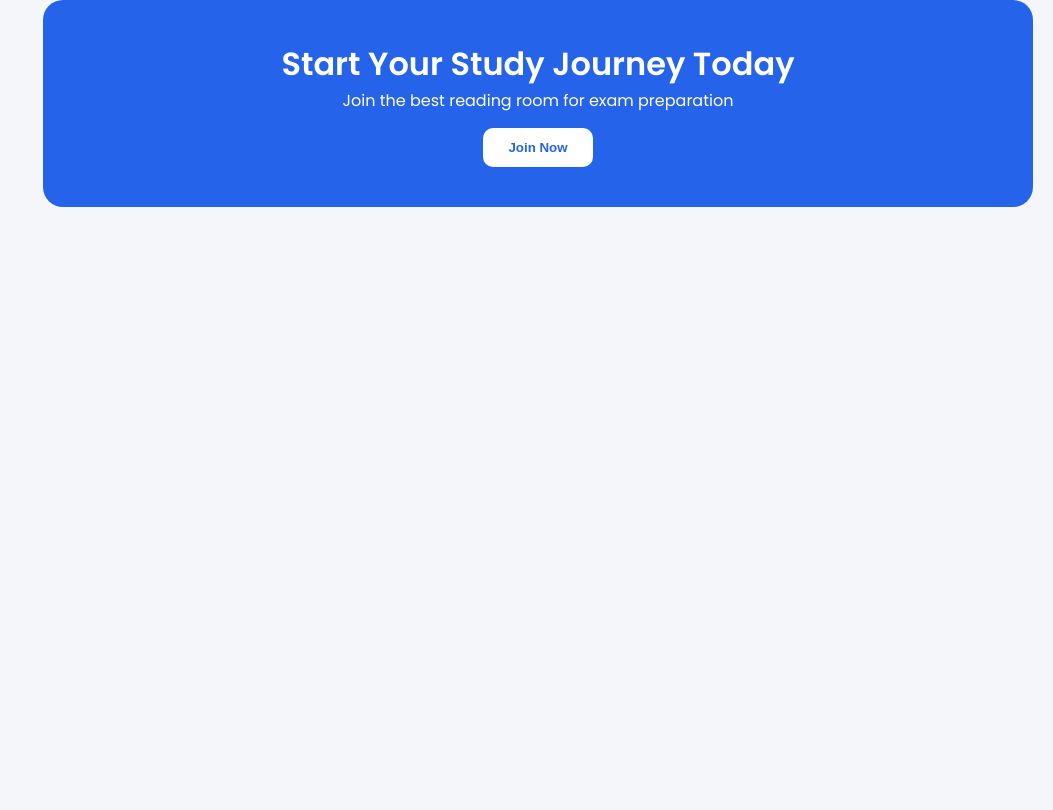
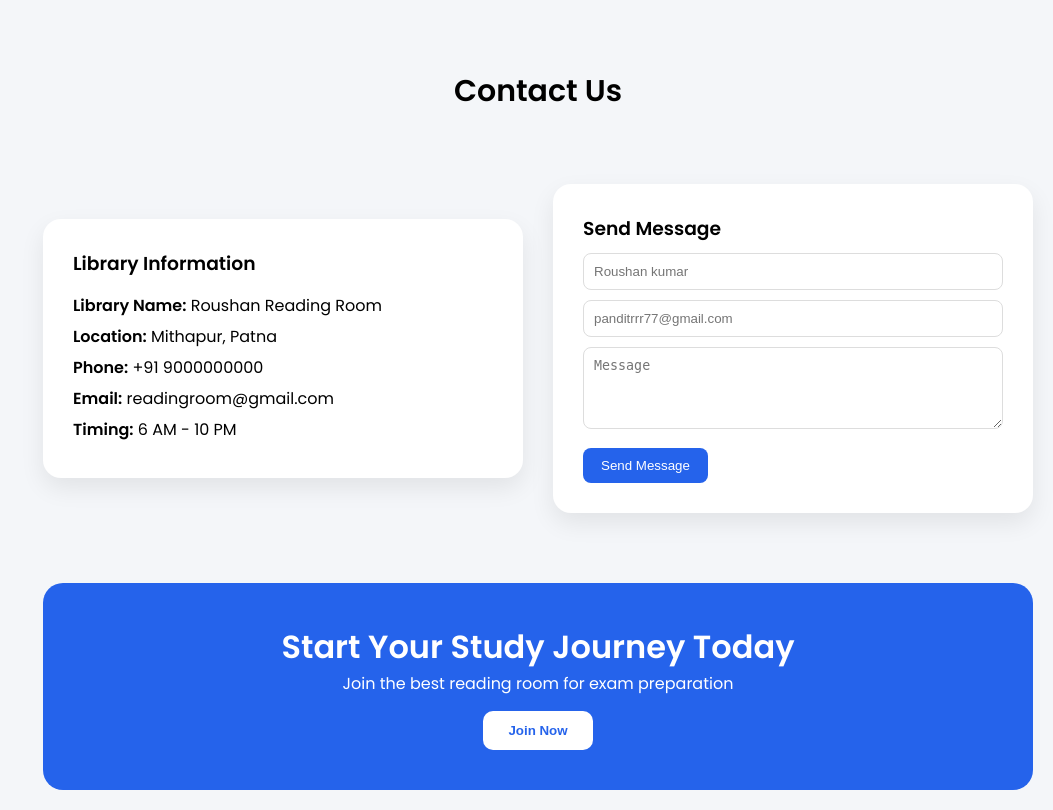
Before and after one commit to Roushanbobdj/my-flask-app-2, a Flask app: page / in a window 1280 px wide. Shown: the part 1520-2330 px from the top of the page, without its empty margins (227-1280 px from the left). Before the commit the page ends 1727 px from the top, so only its background shows below. Run offline with Flask 3, Linux system fonts and the light colour scheme.

Commit message:
Update home.html

```diff
--- a/templates/home.html
+++ b/templates/home.html
@@ -51,16 +51,23 @@
 color:white;
 font-size:16px;
 cursor:pointer;
+transition:.3s;
 }
 
-/* ================= FEATURES ================= */
+.hero-btn:hover{
+background:#1e4fd8;
+}
+
+/* ===== SECTION TITLE ===== */
 
 .section-title{
-    margin-top:60px;
+margin-top:70px;
 text-align:center;
-    font-size:28px;
+font-size:30px;
 font-weight:600;
 }
+
+/* ===== FEATURES ===== */
 
 .features{
 margin-top:30px;
@@ -139,14 +143,64 @@
 .gallery img{
 width:100%;
 border-radius:12px;
-    height:150px;
+height:160px;
 object-fit:cover;
 }
 
-/* ================= CTA ================= */
+/* ===== CONTACT ===== */
+
+.contact{
+margin-top:70px;
+display:grid;
+grid-template-columns:1fr 1fr;
+gap:30px;
+align-items:center;
+}
+
+.contact-info{
+background:var(--card-bg);
+padding:30px;
+border-radius:18px;
+box-shadow:0 10px 25px rgba(0,0,0,.08);
+}
+
+.contact-info h3{
+margin-bottom:15px;
+}
+
+.contact-info p{
+margin:6px 0;
+}
+
+.contact-form{
+background:var(--card-bg);
+padding:30px;
+border-radius:18px;
+box-shadow:0 10px 25px rgba(0,0,0,.08);
+}
+
+.contact-form input,
+.contact-form textarea{
+width:100%;
+padding:10px;
+margin-top:10px;
+border-radius:8px;
+border:1px solid #ddd;
+}
+
+.contact-form button{
+margin-top:12px;
+padding:10px 18px;
+border:none;
+border-radius:8px;
+background:#2563eb;
+color:white;
+}
+
+/* ===== CTA ===== */
 
 .cta{
-    margin-top:60px;
+margin-top:70px;
 padding:40px;
 background:#2563eb;
 color:white;
@@ -284,7 +343,51 @@ font-size:22px;
 
 </div>
 
-<!-- ================= CTA ================= -->
+
+<!-- CONTACT -->
+
+<h2 class="section-title">Contact Us</h2>
+
+<div class="contact">
+
+<div class="contact-info">
+
+<h3>Library Information</h3>
+
+<p><b>Library Name:</b> Roushan Reading Room</p>
+
+<p><b>Location:</b> Mithapur, Patna</p>
+
+<p><b>Phone:</b> +91 9000000000</p>
+
+<p><b>Email:</b> readingroom@gmail.com</p>
+
+<p><b>Timing:</b> 6 AM - 10 PM</p>
+
+</div>
+
+<div class="contact-form">
+
+<h3>Send Message</h3>
+
+<form>
+
+<input type="text" placeholder="Roushan kumar">
+
+<input type="email" placeholder="panditrrr77@gmail.com">
+
+<textarea rows="4" placeholder="Message"></textarea>
+
+<button>Send Message</button>
+
+</form>
+
+</div>
+
+</div>
+
+
+<!-- CTA -->
 
 <div class="cta">
 
```
Also changed, not shown: other parts of templates/home.html (+33 -31 lines). Lines whose indentation alone changed are shown as unchanged.
